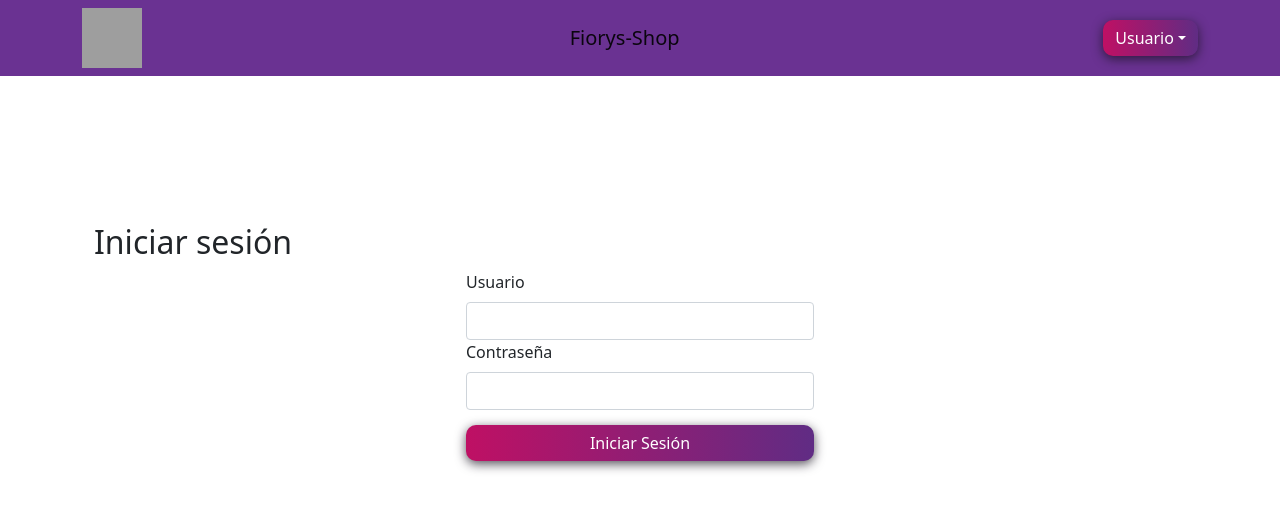
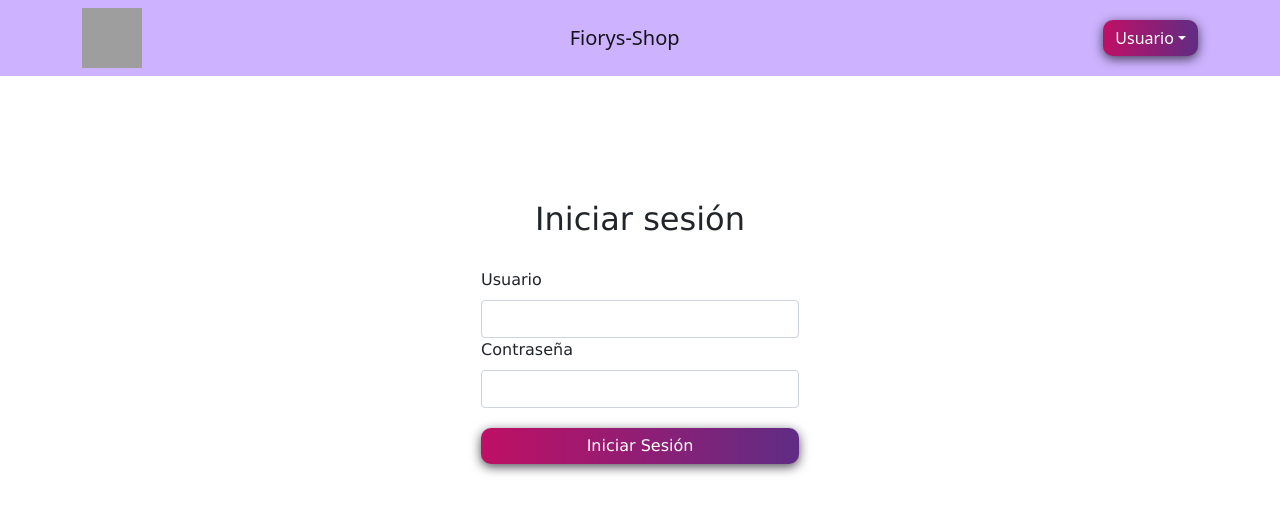
Before and after one commit to AngeArrubla/Frontend-FioryShop, a React (Create React App) app: page / in a window 1280 px wide. Shown: the top 514 px of the page. Built offline with nearby package versions, Linux system fonts and the light colour scheme; grey boxes are pictures that could not be loaded.

Commit message:
Cambio en los estilos

```diff
--- a/package.json
+++ b/package.json
@@ -9,13 +9,16 @@
     "@testing-library/jest-dom": "^5.11.4",
     "@testing-library/react": "^11.1.0",
     "@testing-library/user-event": "^12.1.10",
+    "axios": "^0.24.0",
     "bootstrap": "^5.1.3",
     "node-sass": "^6.0.1",
     "react": "^17.0.2",
     "react-bootstrap": "^2.0.2",
     "react-dom": "^17.0.2",
+    "react-router-dom": "^5.1.2",
     "react-scripts": "4.0.3",
     "sass-loader": "^12.3.0",
+    "universal-cookie": "^4.0.4",
     "web-vitals": "^1.0.1"
   },
   "scripts": {
--- a/src/App.js
+++ b/src/App.js
@@ -1,15 +1,16 @@
 import { Container } from 'react-bootstrap';
 import './styles/_globals.scss';
 import 'bootstrap/dist/css/bootstrap.min.css';
-import Login from './components/login';
 import Navbar from './components/navbar';
+
+import AppRouter from './router/router'
 
 function App() {
   return (
     <div className="App">
       <Container>
         <Navbar/>
-        <Login />
+        <AppRouter/>
       </Container>
     </div>
   );
--- /dev/null
+++ b/src/components/app.json
@@ -0,0 +1,3 @@
+{
+    "APIHOST":"http://localhost:3001"
+}
--- /dev/null
+++ b/src/components/helper/helper.js
@@ -0,0 +1,5 @@
+export function calcularExpiracionSesion(){
+    const now = new Date(). getTime();
+    const newDate = now + 60 *30 * 1000;
+    return new Date (newDate);
+}
--- a/src/components/login.js
+++ b/src/components/login.js
@@ -1,35 +1,46 @@
 import React from 'react';//imr trae el import
-import { Form, Button, Col, Row, Container } from 'react-bootstrap';//la importa al poner container
+import axios from 'axios';
+import { Form, Button, Container } from 'react-bootstrap';//la importa al poner container
+import {APIHOST as host} from '../components/app.json'
 import '../styles/login.scss';
+import {isNull} from 'util';
+import Cookies from 'universal-cookie';
+import {calcularExpiracionSesion} from './helper/helper';
 
+const cookies = new Cookies();
 export default class login extends React.Component { //ccc clase con constructor
     constructor(props) {
         super(props);
         this.state = {
-            usuarios: '',
+            usuario: '',
             pass:'',
         };
     }
     iniciarSesion(){
-        alert(`usuario:${this.state.usuario} - password:${this.state.pass}`)
+
+        axios.post(`${host}/usuarios/login`,{
+            usuario: this.state.usuario,
+            pass: this.state.pass,
+        })
+        .then((response) => {
+            if(isNull(response.data.token)){
+                alert('Usuario y/o contraseña invalida')
+            }else{
+                cookies.set('_s',response.data.token, {
+                    path: '/',
+                    expires: calcularExpiracionSesion(),
+                });
+            }
+        })
+        .catch((err) => {
+            console.log(err);
+        });
     }
     render() {
         return (
-            <Container id="login-container">
-                <Row>
-                    <Col>
-                    <Row>
+            <Container id="container-login">
                 <h2>Iniciar sesión</h2>
-                    </Row>
-                    <Row>
-                        <Col
-                            sm="12"
-                            xs="12"
-                            md={{span:4, offset:4}}
-                            lg={{span:4, offset:4}}
-                            xl={{span:4, offset:4}}
-                        >
-                        <Form>
+                <Form id="container-form">
                     <Form.Group>
                         <Form.Label>Usuario</Form.Label>
                         <Form.Control
@@ -38,7 +49,6 @@ export default class login extends React.Component { //ccc clase con constructor
                         }
                         />
                     </Form.Group>
-
                     <Form.Group>
                         <Form.Label >Contraseña</Form.Label>
                         <Form.Control
@@ -58,10 +68,6 @@ export default class login extends React.Component { //ccc clase con constructor
                         Iniciar Sesión
                     </Button>
                 </Form>
-                        </Col>
-                    </Row>
-                    </Col>
-                </Row>
             </Container>
         );
     }
--- /dev/null
+++ b/src/router/router.js
@@ -0,0 +1,27 @@
+import React from 'react';
+import { BrowserRouter as Router,
+    Route,
+    Switch,
+} from 'react-router-dom';
+
+import Login from '../components/login';
+
+export default function AppRouter(){
+    return(
+        <Router>
+            <Switch>
+                <Route exact path={["/", "/login"]} component={Login}/>
+                <Route
+                path={'*'}
+                component={() => (
+                    <h2 style={{marginTop:100}}>
+                        404
+                        <br />
+                        PAGINA NO ENCONTRADA
+                    </h2>
+                )}
+                />
+            </Switch>
+        </Router>
+    )
+}
--- a/src/styles/_globals.scss
+++ b/src/styles/_globals.scss
@@ -1,17 +1,18 @@
 $primary-color:#602C84;
 $secondary-color:#BF1064;
+$background-color:#cdb3ff;
 
 @mixin button{
-    background-image: linear-gradient(to right, #BF1064, #602C84, #BF1064, #602C84);
+    background-image: linear-gradient(to right, #BF1064, #602C84, #602C84,#BF1064);
     box-shadow: 0 3px 11px 0 rgba(25, 19, 32, 0.75);
     background-size: 300% 100%;
     border: none;
     color: white;
     cursor: pointer;
     border-radius: 10px;
-    transition: all .5s ease-in-out;
+    transition: all .6s ease-in-out;
     &:hover {
         background-position: 100% 0;
-        transition: all .5s ease-in-out;
+        transition: all .6s ease-in-out;
     }
 }
--- a/src/styles/login.scss
+++ b/src/styles/login.scss
@@ -1,21 +1,29 @@
 @import 'globals';
 
-#login-container{
-    margin-top: 20%;
+#container-login{
+    margin-top: 200px;
+    display: grid;
+    place-items: center;
+    width: 50%;
+    font-family: 'Lucida Sans',Verdana, sans-serif;
+}
+#container-login h2{
+    margin-bottom: 30px;
+
+}
+#container-form {
+    display: grid;
+    grid-template-rows: auto 1fr auto;
+    font-family: 'Lucida Sans',Verdana, sans-serif;
 }
 
-#login-container h2,
-#login-container button,
-#login-container form {
+#container-form button{
+    margin-top:20px;
     width: 100%;
-}
-
-#login-container button{
-    margin-top:15px;
 
     @include button;
 }
 
-#login-container .form-label{
+#container-login .form-label{
     float:left;
 }
--- a/src/styles/navbar.scss
+++ b/src/styles/navbar.scss
@@ -1,10 +1,10 @@
 @import 'globals';
 
 #navbar{
-    background-color: #6a3292;
+    background-color:$background-color;
 }
 .Navbar.Brand{
-    font-family: Georgia, 'Times New Roman', Times, serif;
+    font-family: 'Lucida Sans',Verdana, sans-serif;
     color: white;
 }
 #logo{
```
Also changed, not shown: 1 other file (tests, documents, lock files or other folders). Lines whose indentation alone changed are shown as unchanged.
